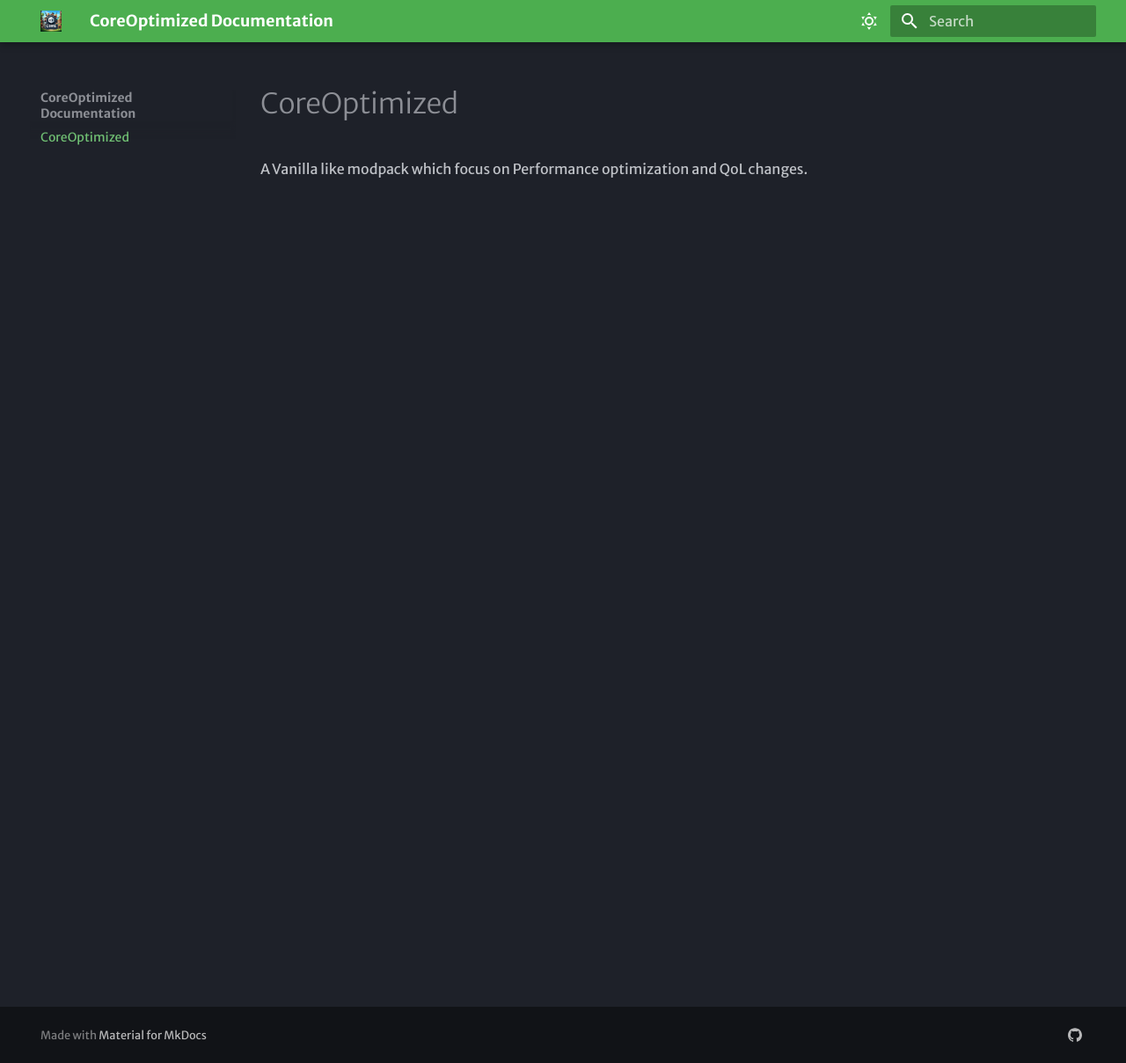
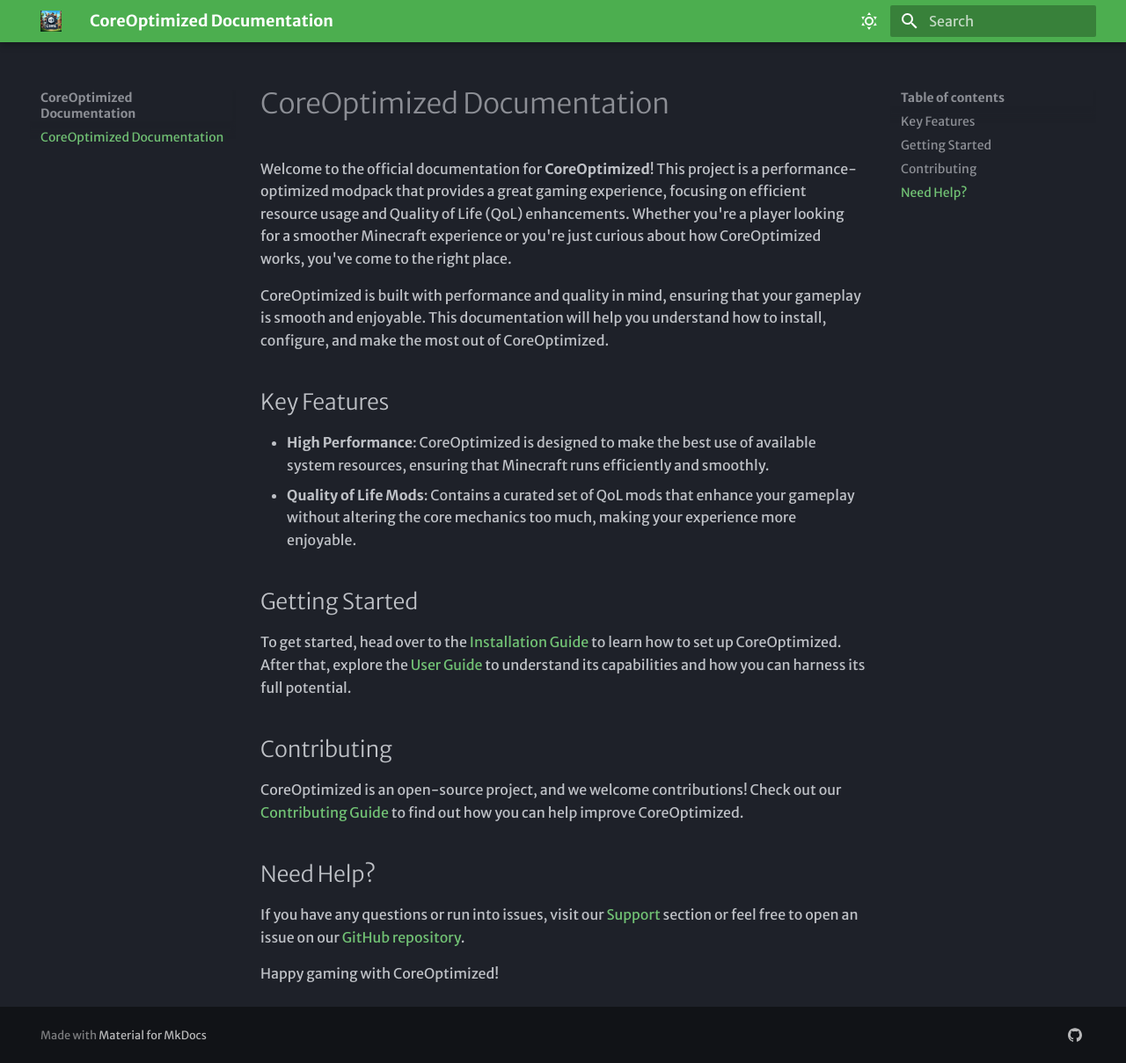
Before and after one commit to asabhi6776/CoreOptimized, an MkDocs documentation site: the page built from docs/index.md, in a window 1280 px wide and 1209 px high. Shown: the whole window at 88% size. Built offline with MkDocs 1.6.1 and Material for MkDocs 9.7.7, drawn with Linux system fonts in a browser that asks for light colours; some web fonts are replaced.

Commit message:
update documentation page

```diff
--- a/docs/index.md
+++ b/docs/index.md
@@ -1,3 +1,24 @@
-# CoreOptimized
+# CoreOptimized Documentation
 
-A Vanilla like modpack which focus on Performance optimization and QoL changes.
+Welcome to the official documentation for **CoreOptimized**! This project is a performance-optimized modpack that provides a great gaming experience, focusing on efficient resource usage and Quality of Life (QoL) enhancements. Whether you're a player looking for a smoother Minecraft experience or you're just curious about how CoreOptimized works, you've come to the right place.
+
+CoreOptimized is built with performance and quality in mind, ensuring that your gameplay is smooth and enjoyable. This documentation will help you understand how to install, configure, and make the most out of CoreOptimized.
+
+## Key Features
+
+- **High Performance**: CoreOptimized is designed to make the best use of available system resources, ensuring that Minecraft runs efficiently and smoothly.
+- **Quality of Life Mods**: Contains a curated set of QoL mods that enhance your gameplay without altering the core mechanics too much, making your experience more enjoyable.
+
+## Getting Started
+
+To get started, head over to the [Installation Guide](installation.md) to learn how to set up CoreOptimized. After that, explore the [User Guide](user_guide.md) to understand its capabilities and how you can harness its full potential.
+
+## Contributing
+
+CoreOptimized is an open-source project, and we welcome contributions! Check out our [Contributing Guide](contributing.md) to find out how you can help improve CoreOptimized.
+
+## Need Help?
+
+If you have any questions or run into issues, visit our [Support](support.md) section or feel free to open an issue on our [GitHub repository](https://github.com/asabhi6776/CoreOptimized).
+
+Happy gaming with CoreOptimized!
```
